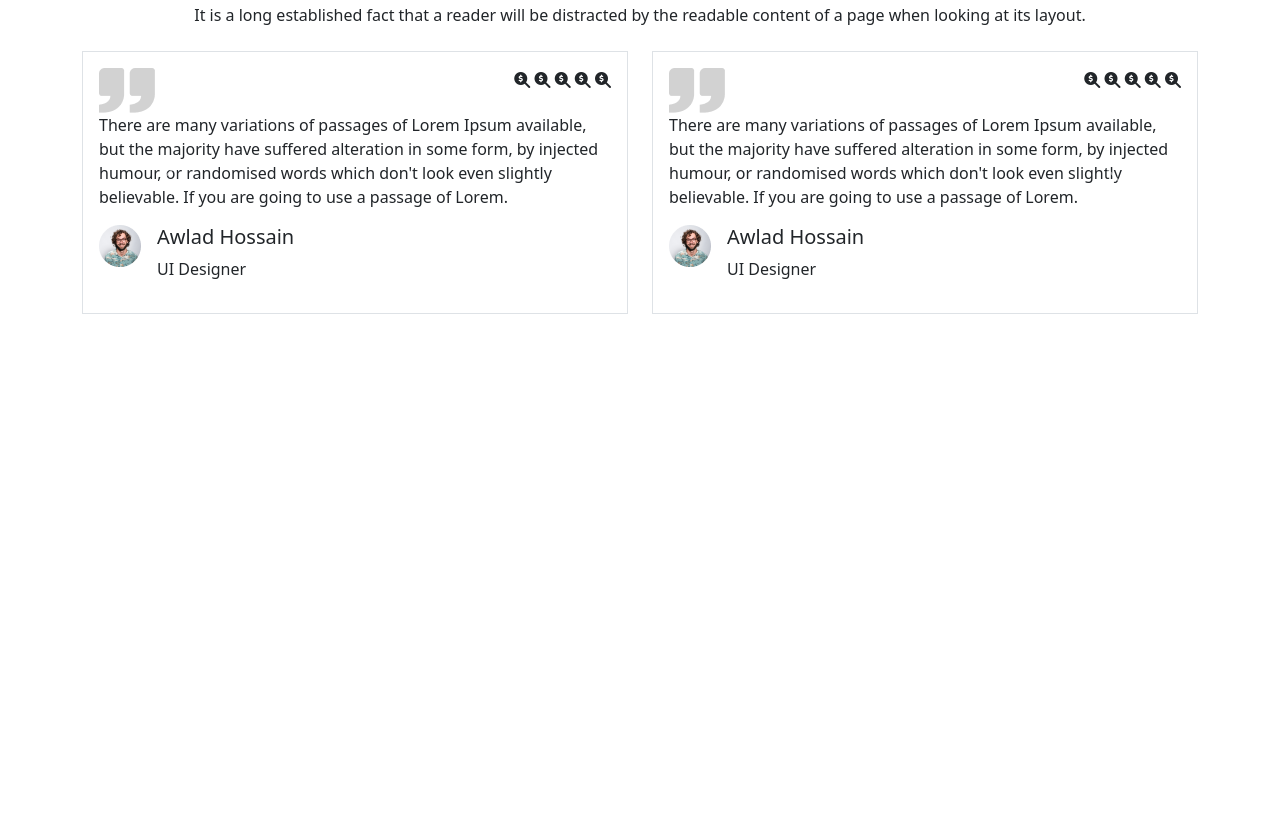
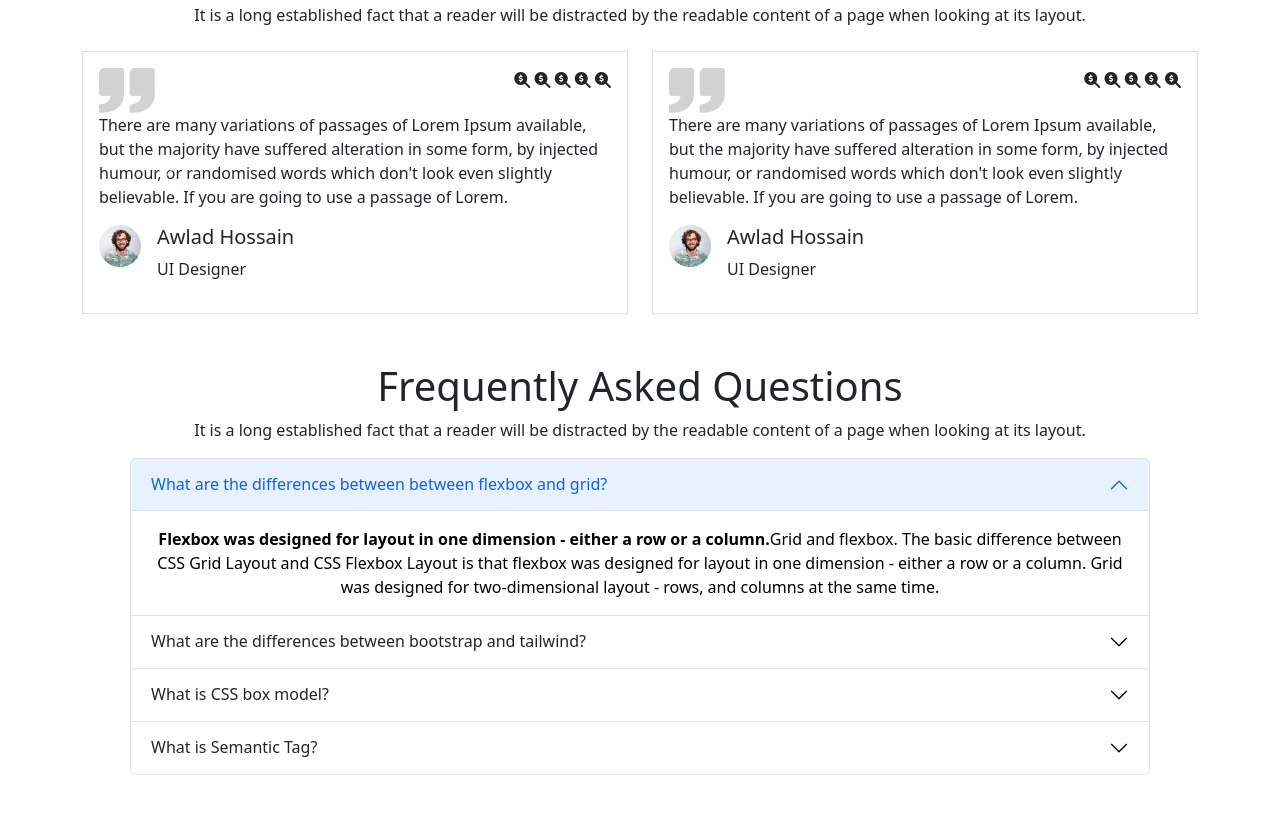
Before and after one commit to abzahid/Ed-Tech, a plain HTML site: page index.html in a window 1280 px wide. Shown: the part 3629-4442 px from the top of the page. Before the commit the page ends 3991 px from the top, so only its background shows below. Drawn offline with nearby package versions, Linux system fonts and the light colour scheme.

Commit message:
Faq section addeded

```diff
--- a/index.html
+++ b/index.html
@@ -510,6 +510,93 @@
     </section>
     <!-- Students Feedback Section End  -->
 
+    <!-- FAQ Section Started  -->
+    <section class="container mb-5">
+      <div class="text-center">
+        <h1>Frequently Asked Questions</h1>
+        <p>It is a long established fact that a reader will be distracted by the readable content of a page when looking
+          at its layout.
+
+        </p>
+
+      </div>
+      <div class="text-center ms-5 me-5">
+        <div class="accordion" id="accordionPanelsStayOpenExample">
+          <div class="accordion-item">
+            <h2 class="accordion-header" id="panelsStayOpen-headingOne">
+              <button class="accordion-button" type="button" data-bs-toggle="collapse"
+                data-bs-target="#panelsStayOpen-collapseOne" aria-expanded="true"
+                aria-controls="panelsStayOpen-collapseOne">
+                What are the differences between between flexbox and grid?
+              </button>
+            </h2>
+            <div id="panelsStayOpen-collapseOne" class="accordion-collapse collapse show"
+              aria-labelledby="panelsStayOpen-headingOne">
+              <div class="accordion-body">
+                <strong>Flexbox was designed for layout in one dimension - either a row or a column.</strong>Grid and
+                flexbox. The basic difference between CSS Grid Layout and CSS Flexbox Layout is that flexbox was
+                designed for layout in one dimension - either a row or a column. Grid was designed for two-dimensional
+                layout - rows, and columns at the same time.
+              </div>
+            </div>
+          </div>
+          <div class="accordion-item">
+            <h2 class="accordion-header" id="panelsStayOpen-headingTwo">
+              <button class="accordion-button collapsed" type="button" data-bs-toggle="collapse"
+                data-bs-target="#panelsStayOpen-collapseTwo" aria-expanded="false"
+                aria-controls="panelsStayOpen-collapseTwo">
+                What are the differences between bootstrap and tailwind?
+              </button>
+            </h2>
+            <div id="panelsStayOpen-collapseTwo" class="accordion-collapse collapse"
+              aria-labelledby="panelsStayOpen-headingTwo">
+              <div class="accordion-body">
+                <strong>Tailwind CSS is not a UI kit.</strong> The main difference between TailwindCSS and Bootstrap is
+                that Tailwind CSS is not a UI kit. Unlike UI kits such as Bootstrap, Bulma, and Foundation, Tailwind CSS
+                doesn't have a default theme or built-in UI components. Instead, it comes with predesigned widgets you
+                can use to build your site from scratch.
+              </div>
+            </div>
+          </div>
+          <div class="accordion-item">
+            <h2 class="accordion-header" id="panelsStayOpen-headingThree">
+              <button class="accordion-button collapsed" type="button" data-bs-toggle="collapse"
+                data-bs-target="#panelsStayOpen-collapseThree" aria-expanded="false"
+                aria-controls="panelsStayOpen-collapseThree">
+                What is CSS box model?
+              </button>
+            </h2>
+            <div id="panelsStayOpen-collapseThree" class="accordion-collapse collapse"
+              aria-labelledby="panelsStayOpen-headingThree">
+              <div class="accordion-body">
+                <strong>a box that wraps around every HTML element.</strong> In CSS, the term "box model" is used when
+                talking about design and layout. The CSS box model is essentially a box that wraps around every HTML
+                element. It consists of: margins, borders, padding, and the actual content.
+              </div>
+            </div>
+          </div>
+          <div class="accordion-item">
+            <h2 class="accordion-header" id="panelsStayOpen-headingThree">
+              <button class="accordion-button collapsed" type="button" data-bs-toggle="collapse"
+                data-bs-target="#panelsStayOpen-collapseThree" aria-expanded="false"
+                aria-controls="panelsStayOpen-collapseThree">
+                What is Semantic Tag?
+              </button>
+            </h2>
+            <div id="panelsStayOpen-collapseThree" class="accordion-collapse collapse"
+              aria-labelledby="panelsStayOpen-headingThree">
+              <div class="accordion-body">
+                <strong>The HTML semantics refers to the tags that provide meaning to an HTML page</strong>The HTML
+                semantics refers to the tags that provide meaning to an HTML page rather than just presentation. It
+                makes HTML more comprehensible by better defining the different sections and layout of web pages.
+              </div>
+            </div>
+          </div>
+        </div>
+      </div>
+    </section>
+    <!-- Faq Section End  -->
+
 
 
 
```
